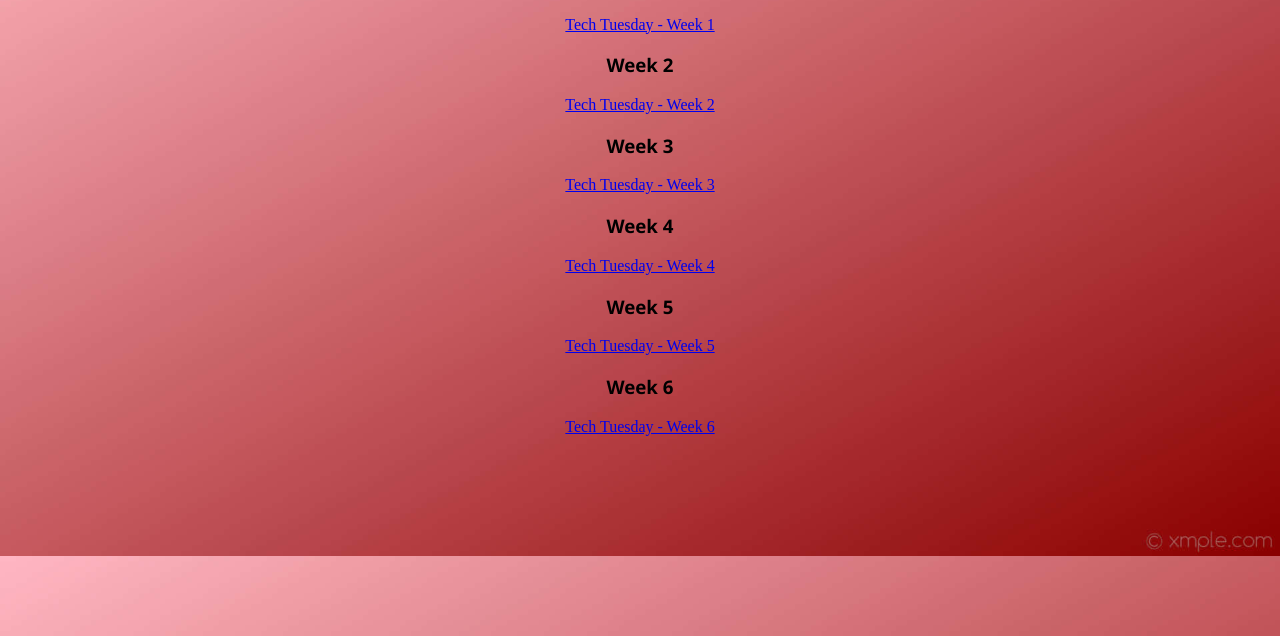
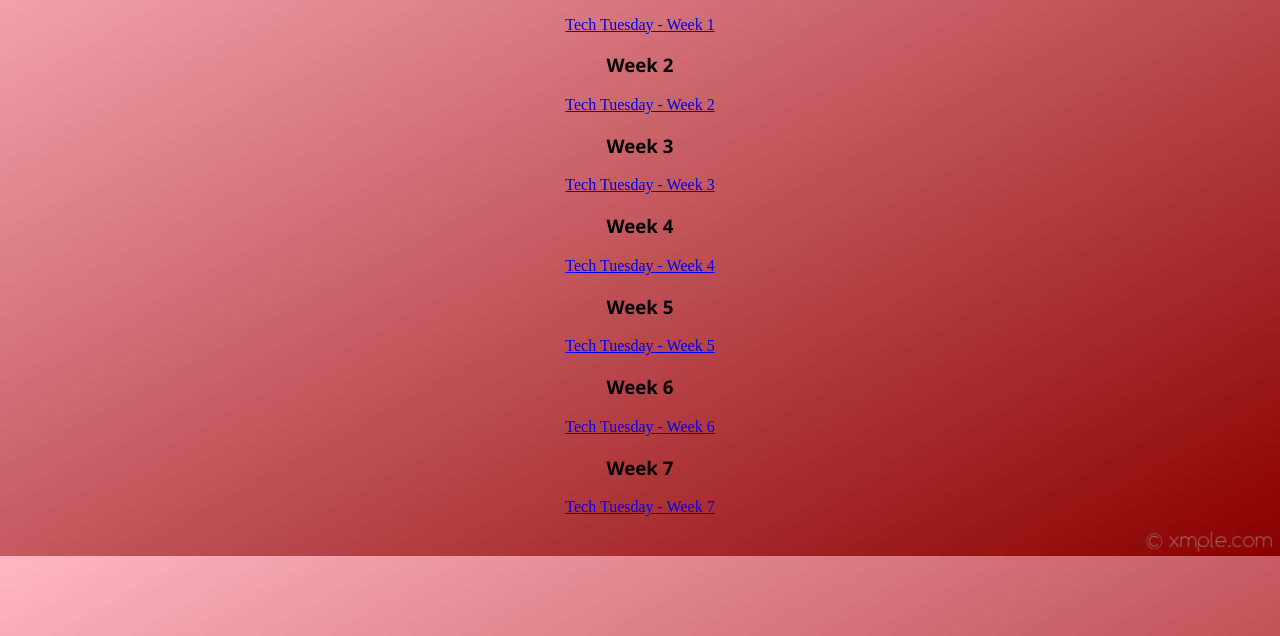
Before and after one commit to ASH-ICS/rst-portfolio-websites-Anthonywang2, a plain HTML site: page techtuesdaypages.html in a window 1280 px wide. Shown: the part 164-800 px from the top of the page. Drawn offline with Linux system fonts and the light colour scheme.

Commit message:
tech tuesday pages

```diff
--- a/techtuesdaypages.html
+++ b/techtuesdaypages.html
@@ -101,4 +101,6 @@
      <a href="techtuesday5.html"> Tech Tuesday - Week 5</a>
     <h3 style="font-family:'Segoe UI', Tahoma, Geneva, Verdana, sans-serif;">Week 6</h3>
      <a href="techtuesday6.html"> Tech Tuesday - Week 6</a>
+     <h3 style="font-family:'Segoe UI', Tahoma, Geneva, Verdana, sans-serif;">Week 7</h3>
+     <a href="techtuesday7.html"> Tech Tuesday - Week 7</a>
   </center>
```
